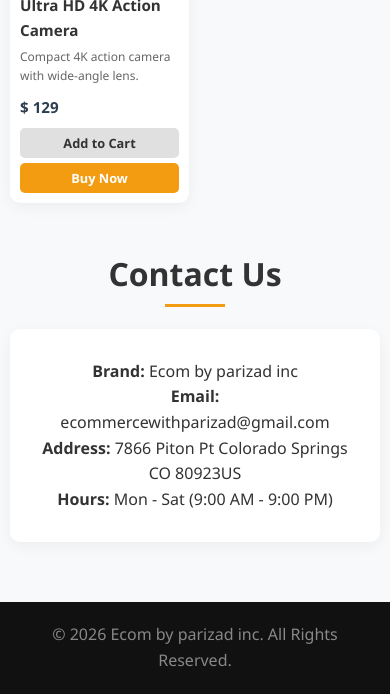
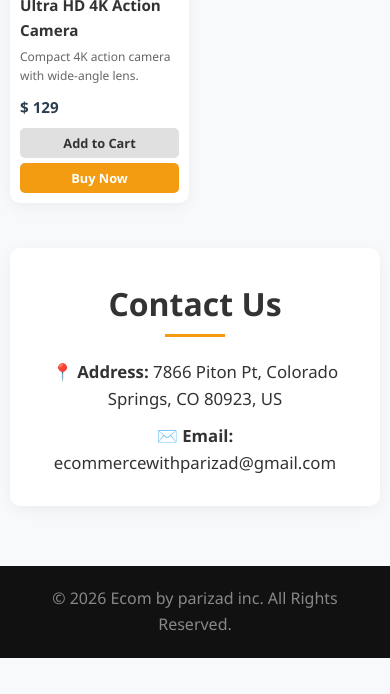
Before and after one commit to uswaimtiaz66-ctrl/ecom-by-parizad, a website: page public/index.html in a window 390 px wide. Shown: the part 1120-1814 px from the top of the page. After the commit the page ends 1778 px from the top, so only its background shows below. Drawn offline with Linux system fonts and the light colour scheme; no server answers.

Commit message:
Force contact section update without phone

```diff
--- a/public/index.html
+++ b/public/index.html
@@ -40,16 +40,18 @@
         </div>
     </section>
 
-    <!-- 3. CONTACT INFO SECTION -->
-    <section id="contact" class="container contact-section">
+    <!-- Contact Section -->
+<section id="contact" class="container">
+    <div class="contact-card">
         <h2 class="section-title">Contact Us</h2>
-        <div class="contact-card">
-            <p><strong>Brand:</strong> Ecom by parizad inc</p>
-            <p><strong>Email:</strong> ecommercewithparizad@gmail.com</p>
-            <p><strong>Address:</strong> 7866 Piton Pt Colorado Springs CO 80923US</p>
-            <p><strong>Hours:</strong> Mon - Sat (9:00 AM - 9:00 PM)</p>
-        </div>
-    </section>
+        <p style="margin-bottom: 10px; font-size: 1.05rem;">
+            📍 <strong>Address:</strong> 7866 Piton Pt, Colorado Springs, CO 80923, US
+        </p>
+        <p style="font-size: 1.05rem;">
+            ✉️ <strong>Email:</strong> ecommercewithparizad@gmail.com
+        </p>
+    </div>
+</section>
 
     <!-- 4. CART MODAL -->
     <div id="cart-modal" class="modal">
```
